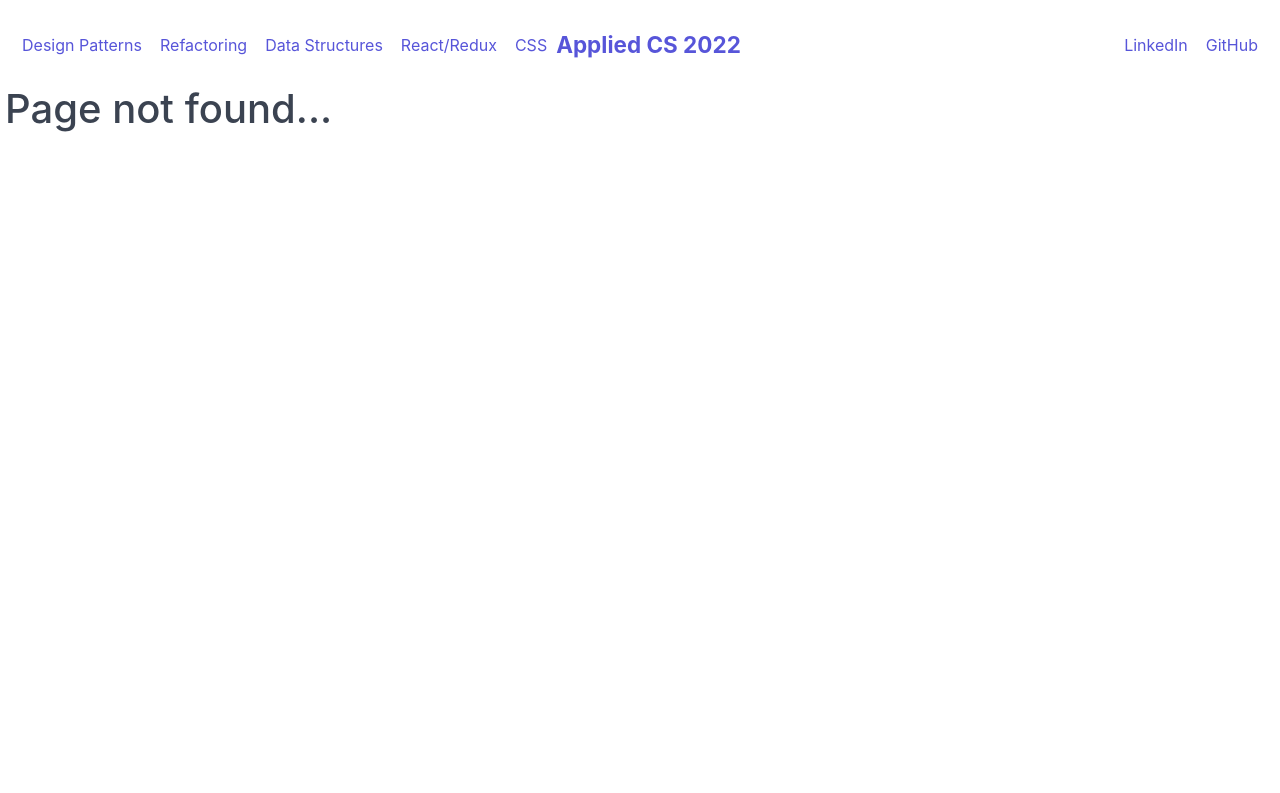
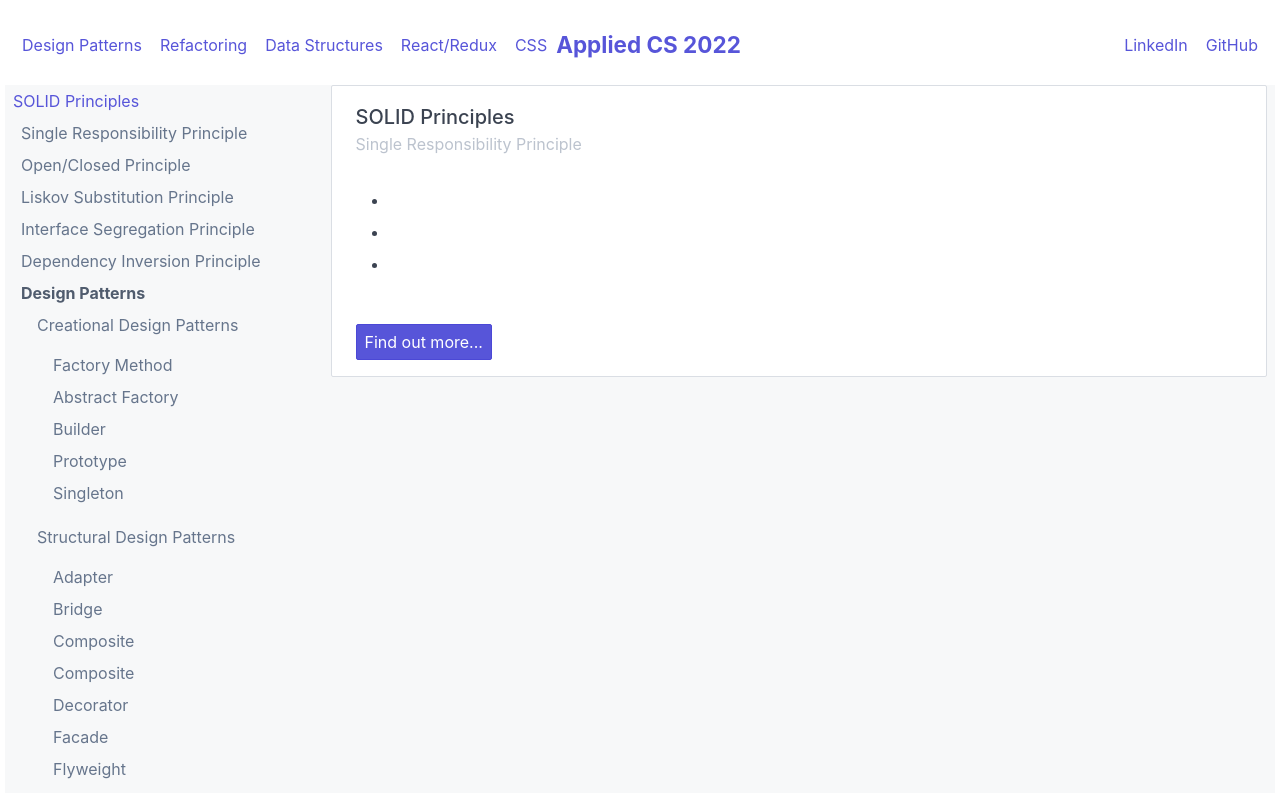
Before and after one commit to rickhallett/applied-cs-2022, a React (Create React App) app: page /design-patterns/srp in a window 1280 px wide. Before the commit this address had no page. Shown: the top 793 px of the page. Built offline with nearby package versions, Linux system fonts and the light colour scheme.

Commit message:
add SingleResponsibilityMain route and content

```diff
--- a/src/App.tsx
+++ b/src/App.tsx
@@ -10,6 +10,7 @@ import { ReactReduxNavBar } from './components/ReactRedux/ReactReduxNavBar';
 import { CSSNavBar } from './components/CSS/CSSNavBar';
 
 import { DesignPatternsMain } from './components/DesignPatterns/DesignPatternsMain';
+import { SingleResponsibilityPrincipleMain } from './components/DesignPatterns/SingleResponsibilityPrincipleMain';
 
 import 'spectre.css';
 import './App.css';
@@ -23,6 +24,10 @@ const App = () => {
                     element={<DesignPatternsNavBar />}
                 >
                     <Route path="home" element={<DesignPatternsMain />} />
+                    <Route
+                        path="srp"
+                        element={<SingleResponsibilityPrincipleMain />}
+                    />
                 </Route>
                 <Route
                     path="/refactoring"
--- a/src/components/DesignPatterns/DesignPatternsNavBar.js
+++ b/src/components/DesignPatterns/DesignPatternsNavBar.js
@@ -9,7 +9,7 @@ export const DesignPatternsNavBar = () => {
                         SOLID Principles
                     </a>
                     <li className="nav-item">
-                        <Link to="test">Single Responsibility Principle</Link>
+                        <Link to="srp">Single Responsibility Principle</Link>
                     </li>
                     <li className="nav-item">
                         <Link to="test2">Open/Closed Principle</Link>
--- /dev/null
+++ b/src/components/DesignPatterns/SingleResponsibilityPrincipleMain.js
@@ -0,0 +1,29 @@
+export const SingleResponsibilityPrincipleMain = () => {
+    return (
+        <>
+            <div className="card-header">
+                <div className="card-title h5">SOLID Principles</div>
+                <div className="card-subtitle text-gray">
+                    Single Responsibility Principle
+                </div>
+            </div>
+            <div className="card-body">
+                <ul>
+                    <li></li>
+                    <li></li>
+                    <li></li>
+                </ul>
+            </div>
+            <div className="card-image">
+                {/* <img
+                    src="https://via.placeholder.com/150"
+                    className="img-responsive"
+                    alt=""
+                ></img> */}
+            </div>
+            <div className="card-footer">
+                <button className="btn btn-primary">Find out more...</button>
+            </div>
+        </>
+    );
+};
```
